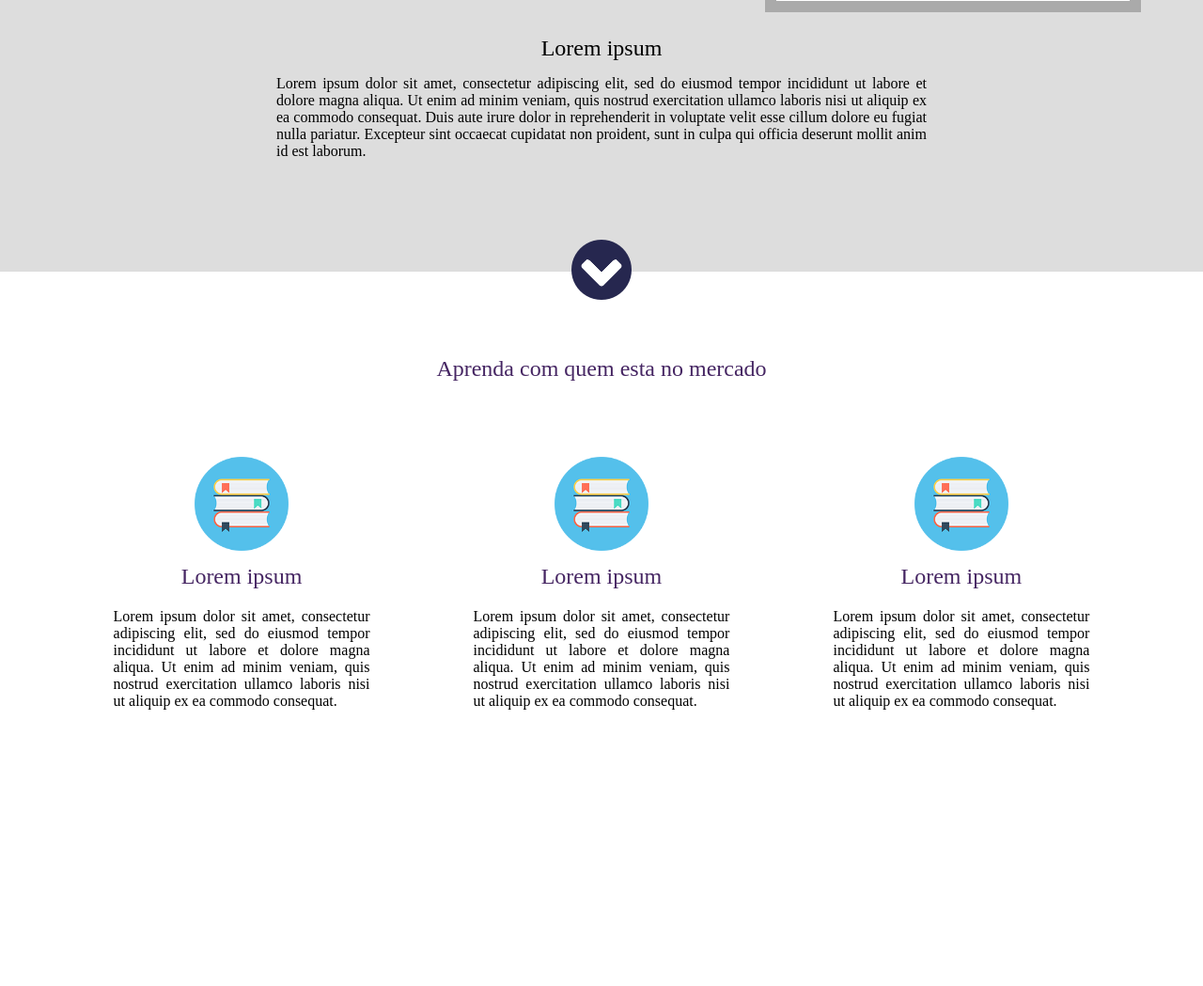
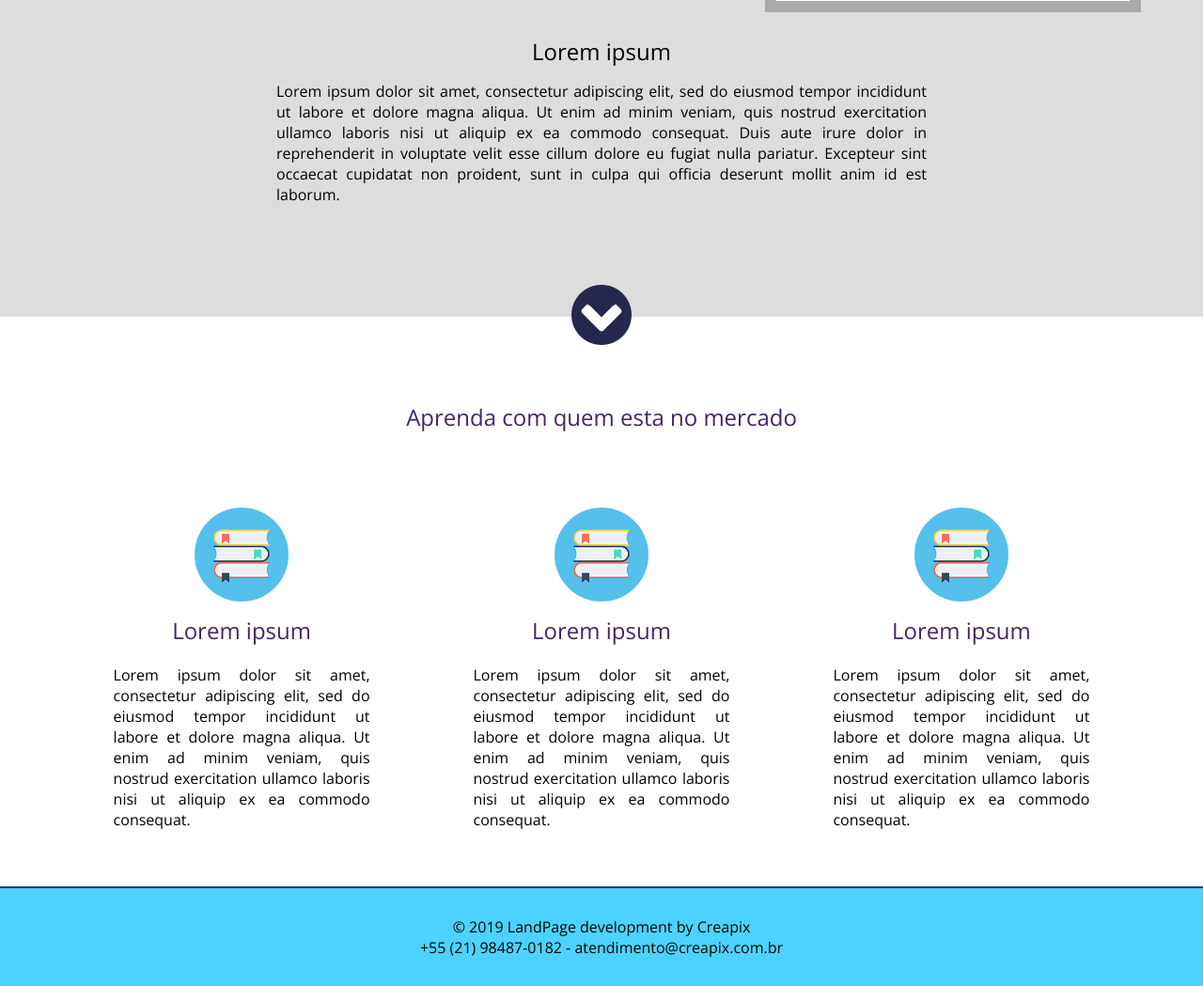
Before and after one commit to alexsrs/LandingPageExemplo, a plain HTML site: page index.html in a window 1280 px wide. Shown: the part 639-1688 px from the top of the page at 94% size. Before the commit the page ends 1454 px from the top, so only its background shows below. Drawn offline with nearby package versions, Linux system fonts and the light colour scheme.

Commit message:
implementado footer
implementado footer - modificado a fonte de todos os textos - pesquisar melhor pratica para isso.

```diff
--- a/css/style.css
+++ b/css/style.css
@@ -7,10 +7,20 @@
 html, body{
 	height: 100%;
 }
+
+/*@font-face {
+	font-family: 'Open Sans', sans-serif;
+
+}*/
+
 .center{
 	width: 1200px;
 	margin: 0 auto;
 	padding: 0 2%;
+}
+
+.clear{
+	clear: both;
 }
 
 .header{
@@ -118,6 +128,7 @@ html, body{
 }
 
 .container-list ul li{
+	font-family: 'Open Sans', sans-serif;
 	margin-top: 18px;
 	color: white;
 }
@@ -127,10 +138,12 @@ html, body{
 	padding: 40px 0;
 	background-color: rgb(221, 221, 221);
 	text-align: center;
+	font-family: 'Open Sans', sans-serif;
 }
 
 .container-2 h2{
 	font-weight: normal;
+	font-family: 'Open Sans', sans-serif;
 }
 
 .container-2 p{
@@ -138,6 +151,7 @@ html, body{
 	margin: 15px 0;
 	display: inline-block;
 	text-align: justify;
+	font-family: 'Open Sans', sans-serif;
 }
 
 .arrow{
@@ -159,6 +173,7 @@ html, body{
 	text-align: center;
 	color: #462663;
 	font-weight: normal;
+	font-family: 'Open Sans', sans-serif;
 }
 
 .container-section{
@@ -177,11 +192,21 @@ html, body{
 }
 
 .text-container-single p{
+	font-family: 'Open Sans', sans-serif;
 	padding: 20px 15px;
 	text-align: justify;
 	display: inline-block;
 }
 
 .text-container-single h2{
+	font-family: 'Open Sans', sans-serif;
 	padding-top: 10px;
 }
+
+.footer{
+	padding: 30px 0;
+	border-top: 2px solid #363A6D;
+	background-color: #4dd2ff;
+	text-align: center;
+	font-family: 'Open Sans', sans-serif;
+}
--- a/index.html
+++ b/index.html
@@ -94,6 +94,10 @@
 			</div><!--container-section-->
 		</div><!--center-->
 	</div><!--section-1-->
-
+	<div class="clear"></div>
+	<div class="footer">
+		<p>© 2019 LandPage development by Creapix</p>
+		<p>+55 (21) 98487-0182 - atendimento@creapix.com.br</p>
+	</div><!--footer-->
 </body>
 </html>
```
